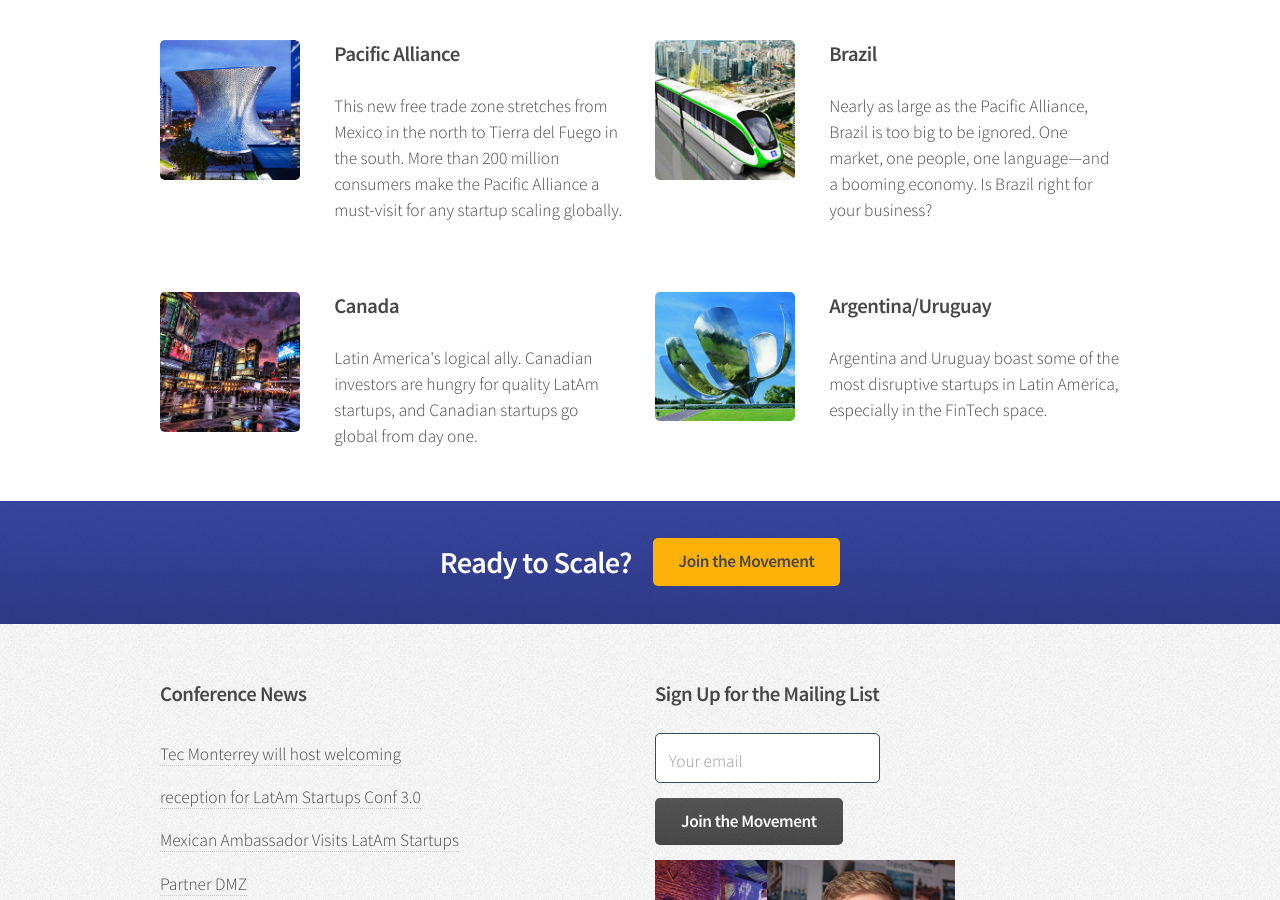
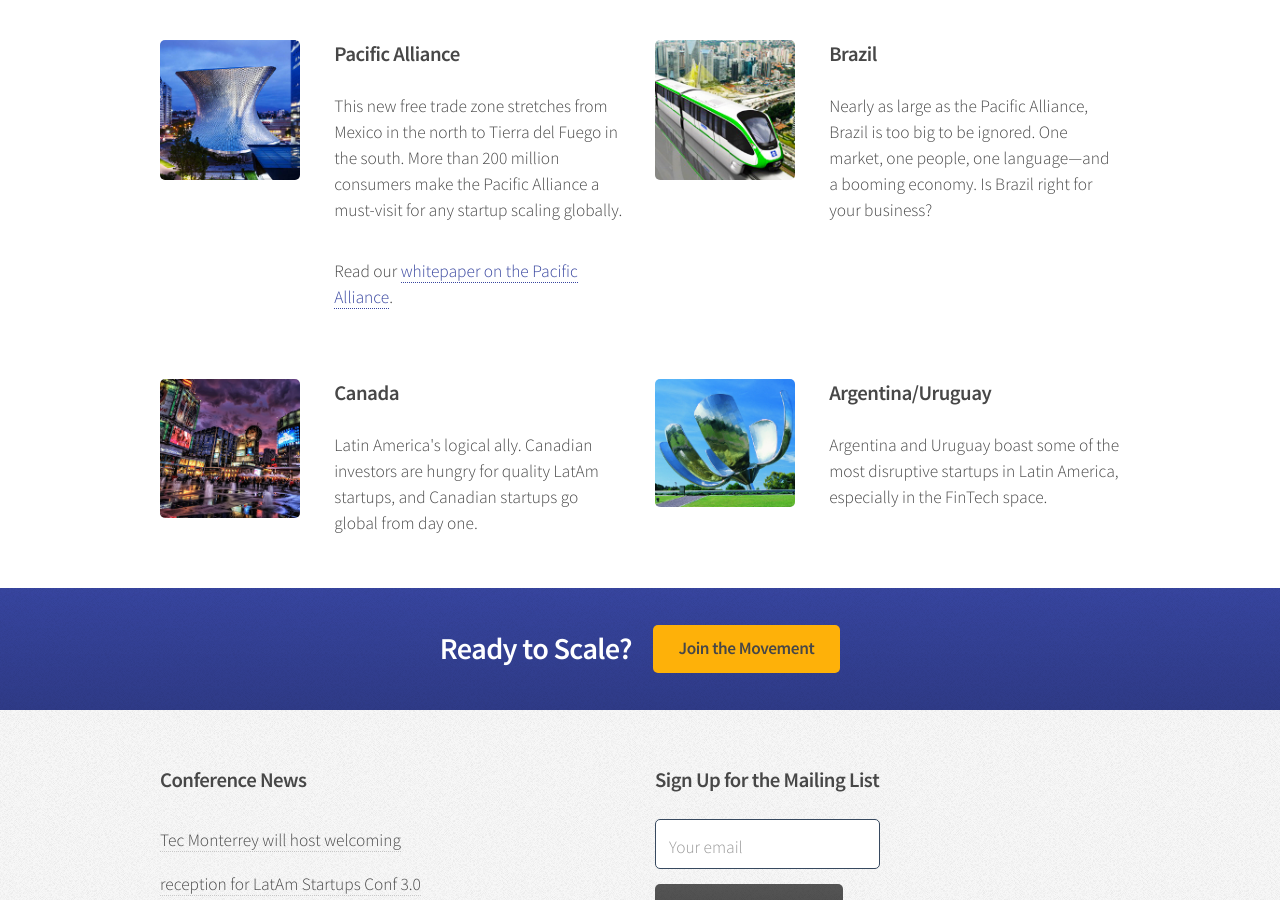
Before and after one commit to LatAmStartups/LatAmStartups.github.io, a Jekyll site: the page built from index.html, in a window 1280 px wide and 900 px high, scrolled down 1408 px. Built offline with Jekyll 4.4.1, drawn with Linux system fonts in a browser that asks for light colours; the list of posts is cut into pages by our own code.

Commit message:
add link to white paper

```diff
--- a/index.html
+++ b/index.html
@@ -75,10 +75,11 @@ layout: default
 			<div class="row">
 				<section class="6u">
 					<div class="box post">
-						<a href="latino-hub.html" class="image left"><img src="{{ site.baseurl }}/assets/images/PacificAlliance_small.jpg" alt="" /></a>
+						<a href="{{ site.baseurl }}/assets/pdfs/LatinAmericaEntryPoints.pdf" class="image left"><img src="{{ site.baseurl }}/assets/images/PacificAlliance_small.jpg" alt="" /></a>
 						<div class="inner">
 							<h3>Pacific Alliance</h3>
 							<p>This new free trade zone stretches from Mexico in the north to Tierra del Fuego in the south. More than 200 million consumers make the Pacific Alliance a must-visit for any startup scaling globally.</p>
+<p> Read our <a href="{{ site.baseurl }}/assets/pdfs/LatinAmericaEntryPoints.pdf">whitepaper on the Pacific Alliance</a>.</p>
 		</div>
 					</div>
 				</section>
```
